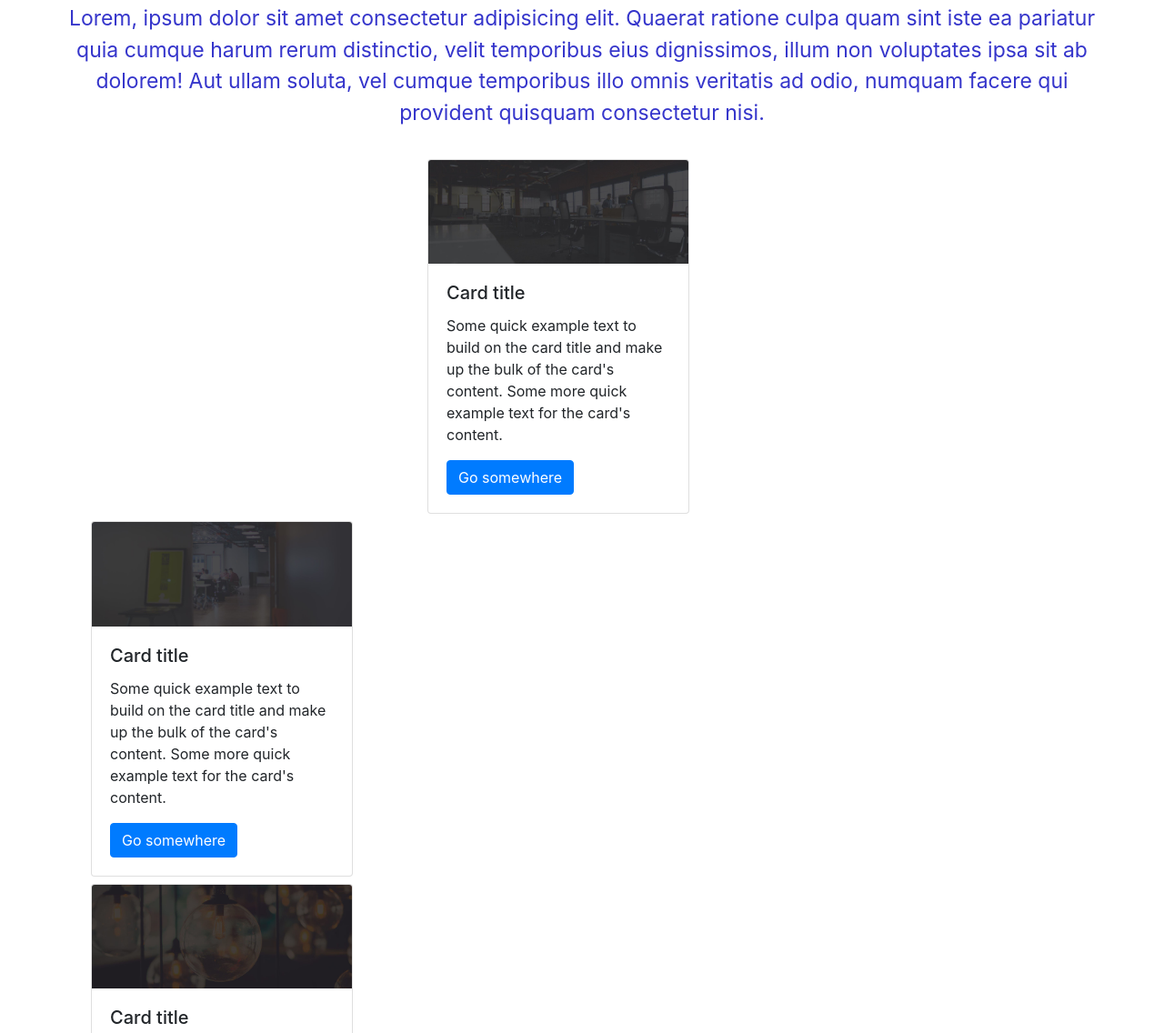
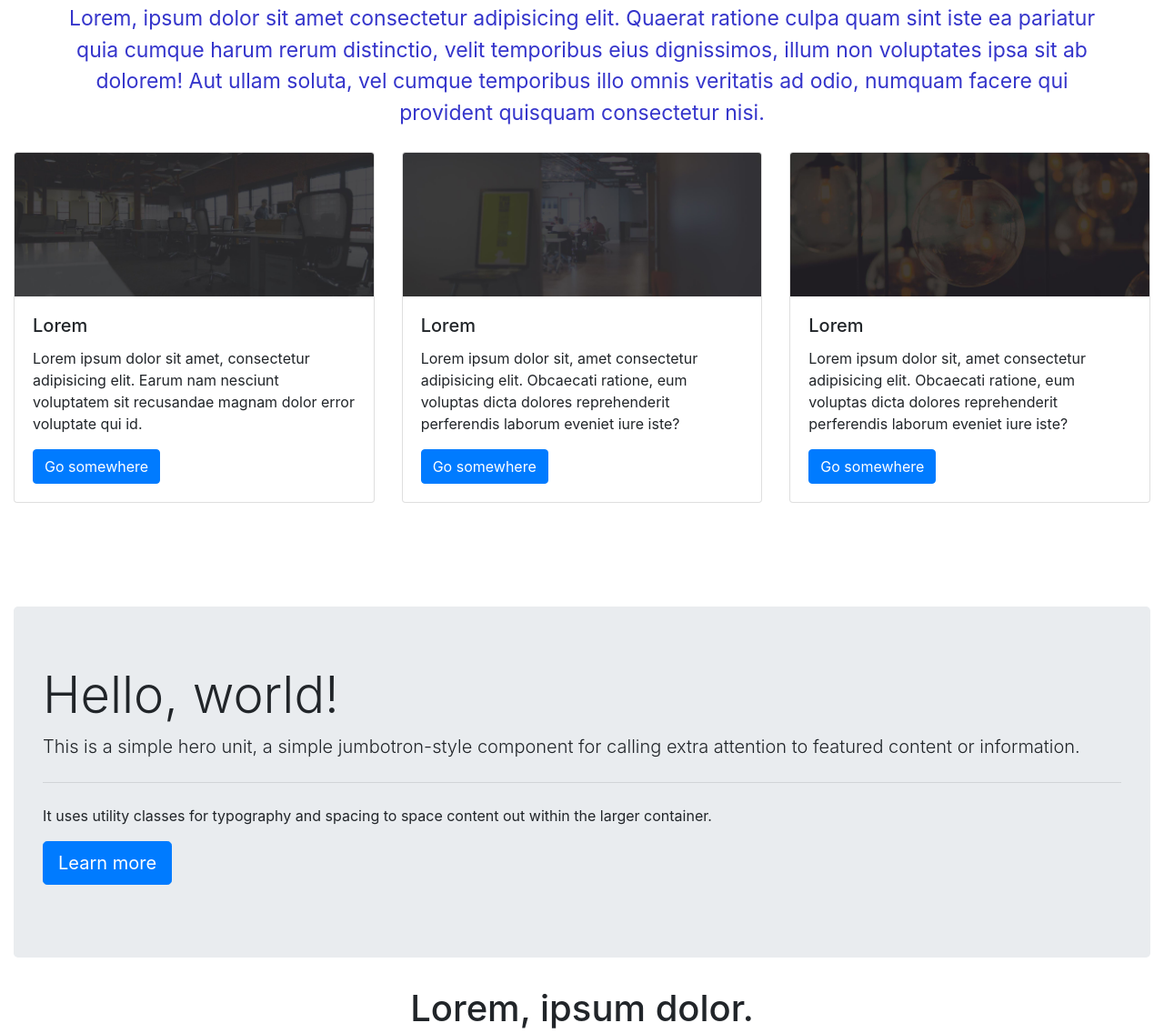
Before and after one commit to Fer619/Practica_b3, a plain HTML site: page index.html in a window 1280 px wide. Shown: the part 674-1810 px from the top of the page at 91% size. Drawn offline with nearby package versions, Linux system fonts and the light colour scheme.

Commit message:
fixed cards error

```diff
--- a/index.html
+++ b/index.html
@@ -101,35 +101,34 @@
             </div>
           </div>
 
-          <div class="container flex-colum">
-            <div class="row justify-content-between ml-4 col-12 col-sm-4 mt-2 mx-auto">
-                <div class="card" style=" width: 18rem;">
-                        <img src="./slide1.jpg" class="card-img-top" alt="Card image cap">
+          <div class="row" style="padding-bottom: 50px;">
+            <div class="col-md-4 col-sm-12 mx-auto mb-3">
+                    <div class="card">
+                            <img src="./slide1.jpg" class="card-img-top" alt="...">
                             <div class="card-body">
-                          <h5 class="card-title">Card title</h5>
-                          <p class="card-text">Some quick example text to build on the card title and make up the bulk of the card's content. Some more quick example text for the card's content.</p>
+                            <h5 class="card-title">Lorem</h5>
+                            <p class="card-text">Lorem ipsum dolor sit amet, consectetur adipisicing elit. Earum nam nesciunt voluptatem sit recusandae magnam dolor error voluptate qui id.</p>
                             <a href="#" class="btn btn-primary">Go somewhere</a>
                             </div>
                     </div>
                 </div>
-                <div class="row col-12 col-sm4 mt-2 mx-auto">
-                    <div class="card" style=" width: 18rem;">
+                <div class="col-md-4 col-sm-12 mx-auto mb-3">
+                    <div class="card">
                         <img src="./slide2.jpg" class="card-img-top" alt="...">
                         <div class="card-body">
-                          <h5 class="card-title">Card title</h5>
-                          <p class="card-text">Some quick example text to build on the card title and make up the bulk of the card's content. Some more quick example text for the card's content.</p>
+                        <h5 class="card-title">Lorem</h5>
+                        <p class="card-text">Lorem ipsum dolor sit, amet consectetur adipisicing elit. Obcaecati ratione, eum voluptas dicta dolores reprehenderit perferendis laborum eveniet iure iste?</p>
                         <a href="#" class="btn btn-primary">Go somewhere</a>
                         </div>
                     </div>
                 </div>
-                <div class="row col-12 col-sm4 mt-2 mx-auto">
-                    <div class="card" style=" width: 18rem;">
+                <div class="col-md-4 col-sm-12 mx-auto mb-3">
+                <div class="card">
                     <img src="./slide3.jpg" class="card-img-top" alt="...">
                     <div class="card-body">
-                          <h5 class="card-title">Card title</h5>
-                          <p class="card-text">Some quick example text to build on the card title and make up the bulk of the card's content. Some more quick example text for the card's content.</p>
+                    <h5 class="card-title">Lorem</h5>
+                    <p class="card-text">Lorem ipsum dolor sit, amet consectetur adipisicing elit. Obcaecati ratione, eum voluptas dicta dolores reprehenderit perferendis laborum eveniet iure iste?</p>
                     <a href="#" class="btn btn-primary">Go somewhere</a>
-                        </div>
                     </div>
                 </div>
             </div>
```
Lines whose indentation alone changed are shown as unchanged.
